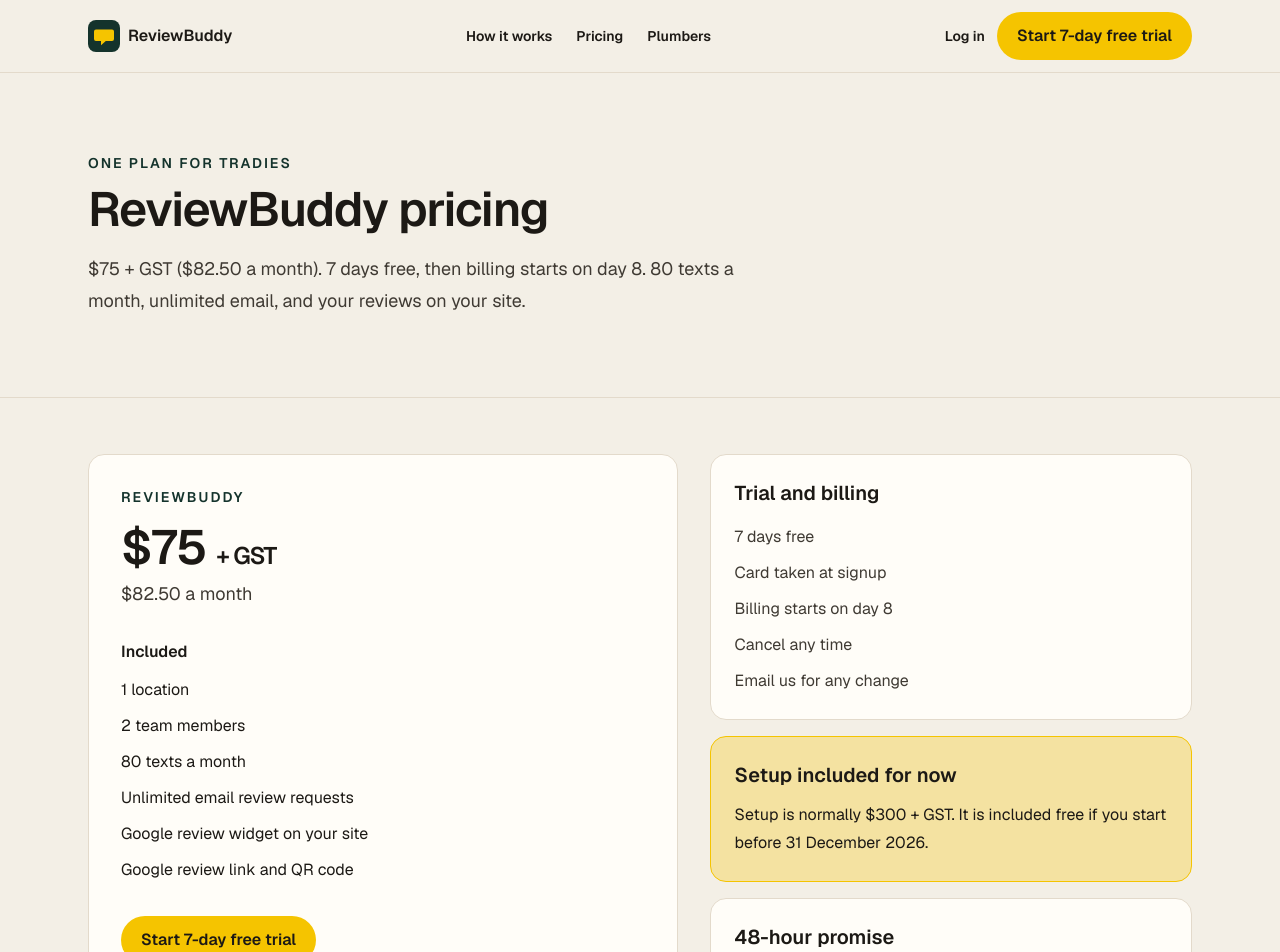
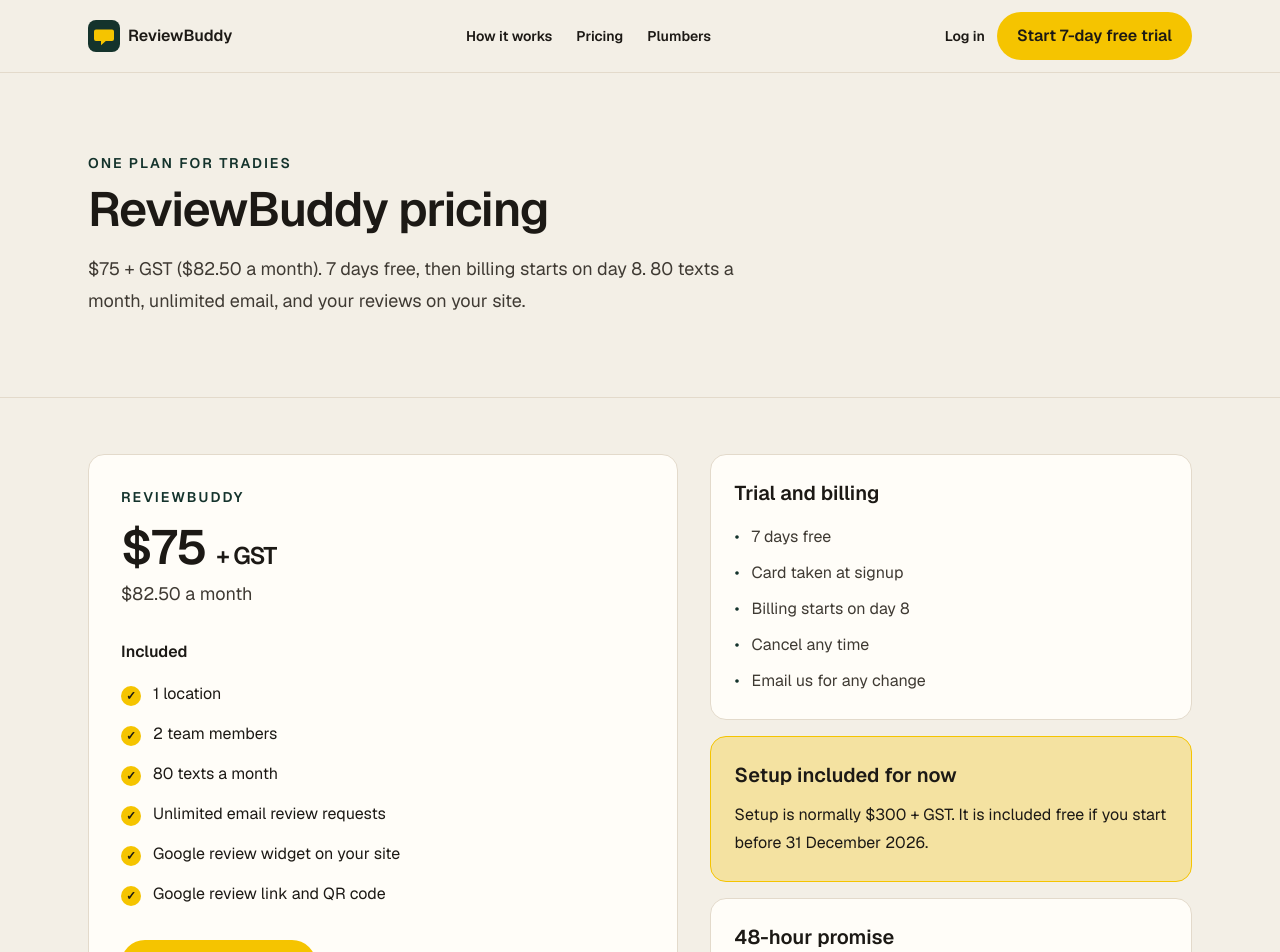
Before and after one commit to Dan-Kovac/ReviewBuddyWebsite, a Next.js app: page /pricing in a window 1280 px wide. Shown: the top 952 px of the page. Built offline with nearby package versions, Linux system fonts and the light colour scheme.

Commit message:
Make the plan feature list easier to scan.
Each included item now has a visible check, and the billing notes use a marker as well.

```diff
--- a/app/page.tsx
+++ b/app/page.tsx
@@ -1,5 +1,6 @@
 import Link from "next/link";
 import { FaqList } from "@/components/faq-list";
+import { FeatureList } from "@/components/feature-list";
 import { JsonLd } from "@/components/json-ld";
 import { QrPreview, TextPreview, WidgetPreview } from "@/components/illustrations";
 import { TrialButton } from "@/components/trial-button";
@@ -171,13 +172,9 @@ export default function HomePage() {
               $75 <span className="text-xl font-semibold">+ GST</span>
             </p>
             <p className="mt-1 text-base text-muted">$82.50 a month</p>
-            <ul className="mt-6 grid gap-2">
-              {planIncludes.map((item) => (
-                <li key={item} className="text-base text-ink">
-                  {item}
-                </li>
-              ))}
-            </ul>
+            <div className="mt-6">
+              <FeatureList items={planIncludes} />
+            </div>
             <div className="mt-6 flex flex-col gap-3 sm:flex-row">
               <TrialButton />
               <Link
--- a/app/pricing/page.tsx
+++ b/app/pricing/page.tsx
@@ -1,5 +1,6 @@
 import Link from "next/link";
 import { FaqList } from "@/components/faq-list";
+import { FeatureList } from "@/components/feature-list";
 import { JsonLd } from "@/components/json-ld";
 import { TrialButton } from "@/components/trial-button";
 import { pricingFaqs } from "@/lib/faqs";
@@ -59,13 +60,9 @@ export default function PricingPage() {
             </p>
             <p className="mt-2 text-lg text-muted">$82.50 a month</p>
             <h3 className="mt-8 text-base font-semibold text-ink">Included</h3>
-            <ul className="mt-3 grid gap-2">
-              {planIncludes.map((item) => (
-                <li key={item} className="text-base leading-7 text-ink">
-                  {item}
-                </li>
-              ))}
-            </ul>
+            <div className="mt-4">
+              <FeatureList items={planIncludes} />
+            </div>
             <div className="mt-8">
               <TrialButton />
             </div>
@@ -79,8 +76,11 @@ export default function PricingPage() {
               <h2 className="text-xl font-semibold text-ink">Trial and billing</h2>
               <ul className="mt-4 grid gap-2">
                 {billing.map((item) => (
-                  <li key={item} className="text-base leading-7 text-muted">
-                    {item}
+                  <li key={item} className="flex gap-3 text-base leading-7 text-muted">
+                    <span aria-hidden="true" className="text-pine">
+                      •
+                    </span>
+                    <span>{item}</span>
                   </li>
                 ))}
               </ul>
--- /dev/null
+++ b/components/feature-list.tsx
@@ -0,0 +1,17 @@
+export function FeatureList({ items }: { items: readonly string[] }) {
+  return (
+    <ul className="grid gap-3">
+      {items.map((item) => (
+        <li key={item} className="flex gap-3 text-base leading-7 text-ink">
+          <span
+            aria-hidden="true"
+            className="mt-1.5 inline-flex size-5 shrink-0 items-center justify-center rounded-full bg-hi-vis text-xs font-bold"
+          >
+            ✓
+          </span>
+          <span>{item}</span>
+        </li>
+      ))}
+    </ul>
+  );
+}
```
